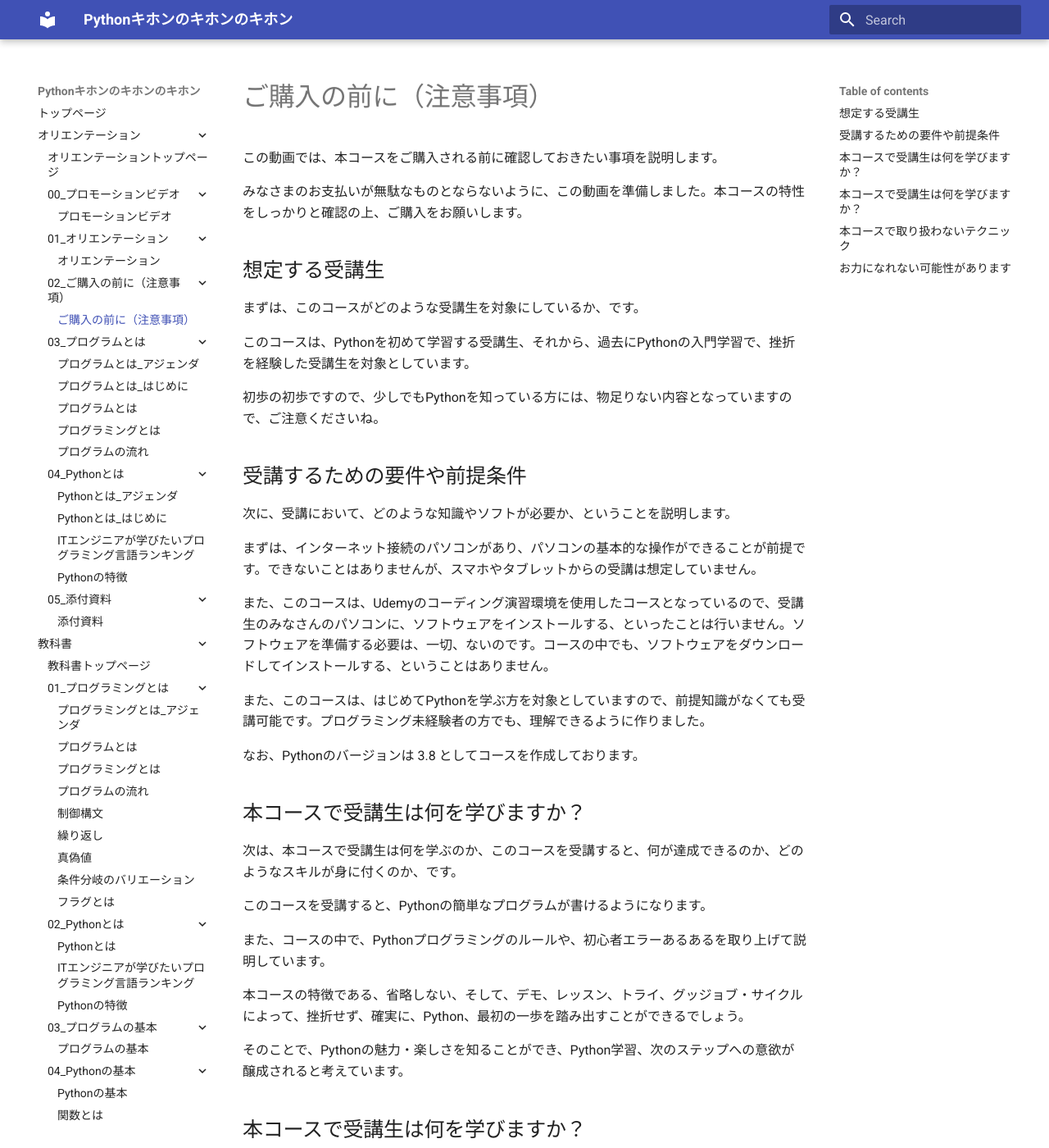
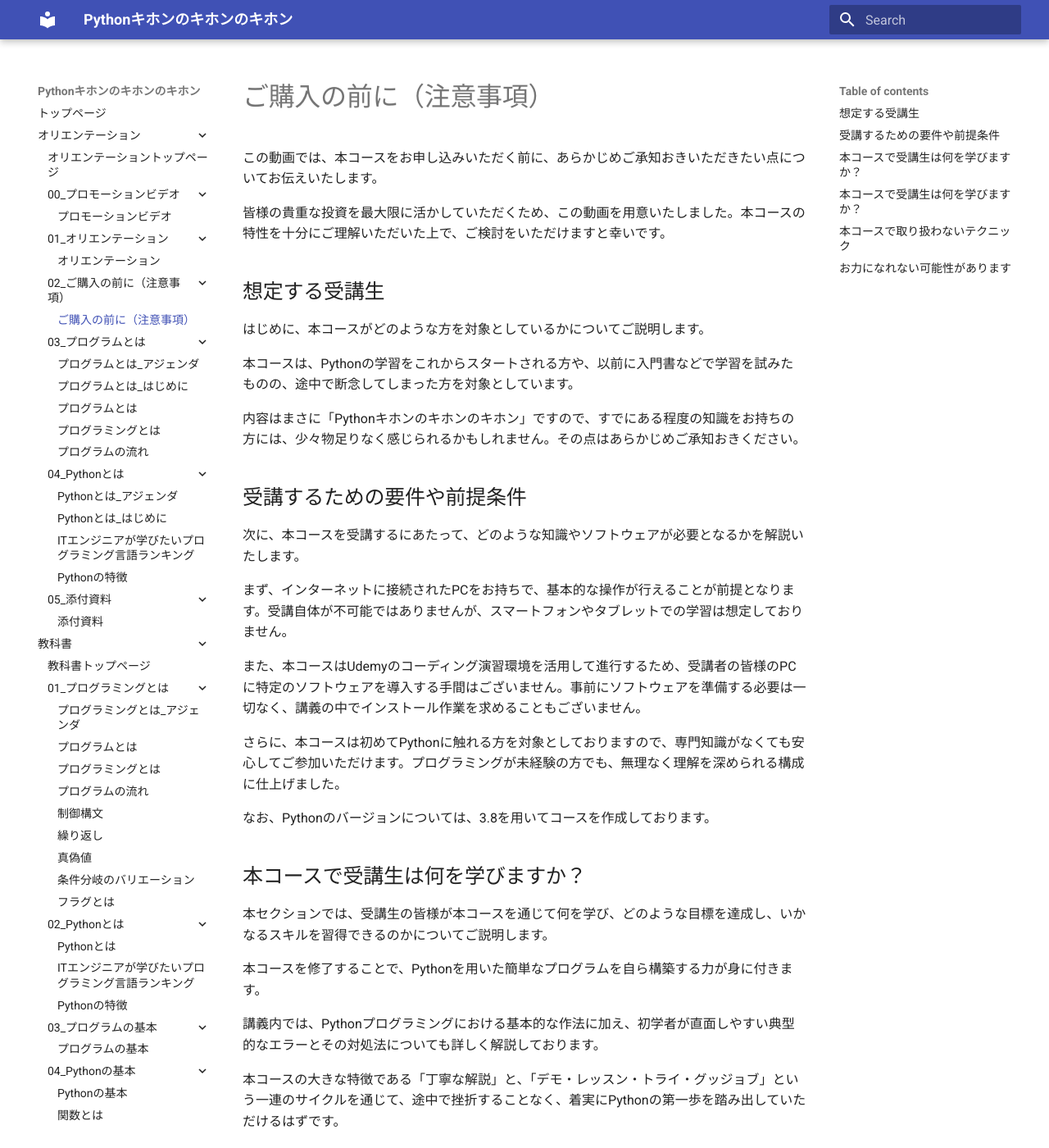
Before and after one commit to zunda-lab/mkdocs_python_basic_x3, an MkDocs documentation site: the page built from docs/00_orientation/02_important_notes/index.md, in a window 1280 px wide and 1400 px high. Shown: the whole window at 82% size. Built offline with MkDocs 1.6.1 and Material for MkDocs 9.7.7, drawn with Linux system fonts in a browser that asks for light colours; some of the changed text lies outside the part shown.

Commit message:
something

```diff
--- a/docs/00_orientation/02_important_notes/index.md
+++ b/docs/00_orientation/02_important_notes/index.md
@@ -1,40 +1,40 @@
 # ご購入の前に（注意事項）
 
-この動画では、本コースをご購入される前に確認しておきたい事項を説明します。
+この動画では、本コースをお申し込みいただく前に、あらかじめご承知おきいただきたい点についてお伝えいたします。
 
-みなさまのお支払いが無駄なものとならないように、この動画を準備しました。本コースの特性をしっかりと確認の上、ご購入をお願いします。
+皆様の貴重な投資を最大限に活かしていただくため、この動画を用意いたしました。本コースの特性を十分にご理解いただいた上で、ご検討をいただけますと幸いです。
 
 ## 想定する受講生
 
-まずは、このコースがどのような受講生を対象にしているか、です。
+はじめに、本コースがどのような方を対象としているかについてご説明します。
 
-このコースは、Pythonを初めて学習する受講生、それから、過去にPythonの入門学習で、挫折を経験した受講生を対象としています。
+本コースは、Pythonの学習をこれからスタートされる方や、以前に入門書などで学習を試みたものの、途中で断念してしまった方を対象としています。
 
-初歩の初歩ですので、少しでもPythonを知っている方には、物足りない内容となっていますので、ご注意くださいね。
+内容はまさに「Pythonキホンのキホンのキホン」ですので、すでにある程度の知識をお持ちの方には、少々物足りなく感じられるかもしれません。その点はあらかじめご承知おきください。
 
 ## 受講するための要件や前提条件
 
-次に、受講において、どのような知識やソフトが必要か、ということを説明します。
+次に、本コースを受講するにあたって、どのような知識やソフトウェアが必要となるかを解説いたします。
 
-まずは、インターネット接続のパソコンがあり、パソコンの基本的な操作ができることが前提です。できないことはありませんが、スマホやタブレットからの受講は想定していません。
+まず、インターネットに接続されたPCをお持ちで、基本的な操作が行えることが前提となります。受講自体が不可能ではありませんが、スマートフォンやタブレットでの学習は想定しておりません。
 
-また、このコースは、Udemyのコーディング演習環境を使用したコースとなっているので、受講生のみなさんのパソコンに、ソフトウェアをインストールする、といったことは行いません。ソフトウェアを準備する必要は、一切、ないのです。コースの中でも、ソフトウェアをダウンロードしてインストールする、ということはありません。
+また、本コースはUdemyのコーディング演習環境を活用して進行するため、受講者の皆様のPCに特定のソフトウェアを導入する手間はございません。事前にソフトウェアを準備する必要は一切なく、講義の中でインストール作業を求めることもございません。
 
-また、このコースは、はじめてPythonを学ぶ方を対象としていますので、前提知識がなくても受講可能です。プログラミング未経験者の方でも、理解できるように作りました。
+さらに、本コースは初めてPythonに触れる方を対象としておりますので、専門知識がなくても安心してご参加いただけます。プログラミングが未経験の方でも、無理なく理解を深められる構成に仕上げました。
 
-なお、Pythonのバージョンは 3.8 としてコースを作成しております。
+なお、Pythonのバージョンについては、3.8を用いてコースを作成しております。
 
 ## 本コースで受講生は何を学びますか？
 
-次は、本コースで受講生は何を学ぶのか、このコースを受講すると、何が達成できるのか、どのようなスキルが身に付くのか、です。
+本セクションでは、受講生の皆様が本コースを通じて何を学び、どのような目標を達成し、いかなるスキルを習得できるのかについてご説明します。
 
-このコースを受講すると、Pythonの簡単なプログラムが書けるようになります。
+本コースを修了することで、Pythonを用いた簡単なプログラムを自ら構築する力が身に付きます。
 
-また、コースの中で、Pythonプログラミングのルールや、初心者エラーあるあるを取り上げて説明しています。
+講義内では、Pythonプログラミングにおける基本的な作法に加え、初学者が直面しやすい典型的なエラーとその対処法についても詳しく解説しております。
 
-本コースの特徴である、省略しない、そして、デモ、レッスン、トライ、グッジョブ・サイクルによって、挫折せず、確実に、Python、最初の一歩を踏み出すことができるでしょう。
+本コースの大きな特徴である「丁寧な解説」と、「デモ・レッスン・トライ・グッジョブ」という一連のサイクルを通じて、途中で挫折することなく、着実にPythonの第一歩を踏み出していただけるはずです。
 
-そのことで、Pythonの魅力・楽しさを知ることができ、Python学習、次のステップへの意欲が醸成されると考えています。
+こうした経験は、Pythonの持つ真の魅力や楽しさを実感するきっかけとなり、次なるステップへと学習を進める確かな意欲に繋がるものと確信しております。
 
 ## 本コースで受講生は何を学びますか？
 
@@ -42,24 +42,24 @@
 
 ## 本コースで取り扱わないテクニック
 
-また、本コースで取り扱わないテクニックを、このスライドに書き記しました。全てではありませんが、代表的なモノを列挙したつもりです。興味がある方は、動画を止めて確認をお願いします。
+本スライドには、今回の講義ではあえて触れないテクニックを記載いたしました。これらはあくまで一例ではございますが、代表的なものを網羅しております。ご興味のある方は、一時停止して内容をご確認ください。
 
-ご注意いただきたいことは、Python初心者を対象にした、他の動画学習コースや書籍では大抵取り上げているけど、本コースで取り扱わない知識やテクニックが多くあるということです。Pythonのインストール、辞書型、タプル型、オブジェクト指向、クラス・継承、などです。
+ご留意いただきたいのは、一般的なPython初心者向けの学習教材では頻繁に登場するものの、本コースでは扱わない知識や技術が数多く存在する点です。例えば、Pythonのインストール方法をはじめ、辞書型やタプル型、さらにはオブジェクト指向、クラス・継承などが該当します。
 
-このコースで学べるPythonの知識は、他のPython初心者コースとくらべて、少なくなっています。なぜなら、ひとつの内容を、省略せず、ひとつひとつ、時間をかけて説明するからです。ボリュームよりも、確実にマスターすることを、優先しているんです。そのことをご理解の上、お申し込みをお願いしたいと思います。
+本コースで習得できるPythonの知識は、他の入門講座と比較すると、範囲を限定しております。その理由は、一つの項目を省略することなく、一歩ずつ時間をかけて丁寧に解説するためです。網羅性よりも、着実な習得を最優先としております。こうした方針をご理解いただいた上で、受講をご検討いただけますと幸いです。
 
 ## お力になれない可能性があります
 
-繰り返しとなりますが、本コースは初めてPythonに触れる方を想定し、挫折せず、楽しく、丁寧に学ぶコースを目指しています。
+繰り返し申し上げますが、本コースは初めてPythonに触れる方を対象とし、挫折することなく、楽しみながら丁寧に学ぶことを主眼としております。
 
-あらためての説明となりますが、以下に当てはまる方には、お力になれない可能性があります。
+改めてのご案内となりますが、以下に該当する方には、ご期待に沿えない可能性がございます。
 
-* Pythonで、if文やfor文が書ける方。
-* Pythonを数十行書いた経験がある方。
-* 他のプログラミング言語で、プログラミング経験が豊富な方。
+* Pythonを用いて、if文やfor文の記述ができる方。
+* Pythonで数十行程度のコードを記述した経験をお持ちの方。
+* 他の言語での開発経験が豊富で、プログラミングに精通されている方。
 
-でも、このコースの楽しさ・魅力を感じてみたいという方もいらっしゃると思います。
+一方で、本コースならではの楽しさや魅力を体験してみたいという方もいらっしゃるかと存じます。
 
-30日以内なら返金が可能ですので、お試しいただいて継続をご判断いただくことも可能ですので、気軽にお申し込みください。
+30日以内であれば返金も承っておりますので、まずは一度お試しいただいた上で継続をご判断いただけます。ぜひ軽やかなお気持ちでお申し込みください。
 
-ひとりでも多くの方に、このコースの魅力を感じていただきたいと思っています。よろしくお願いします。
+一人でも多くの方に、本コースの魅力をお届けできればと願っております。どうぞよろしくお願いいたします。
```
Also changed, not shown: docs/00_orientation/01_orientation/index.md (+110 -108 lines), docs/00_orientation/03_what_program/lesson_01.md (+3 -3 lines), docs/00_orientation/04_what_python/lesson_01.md (+4 -4 lines).
